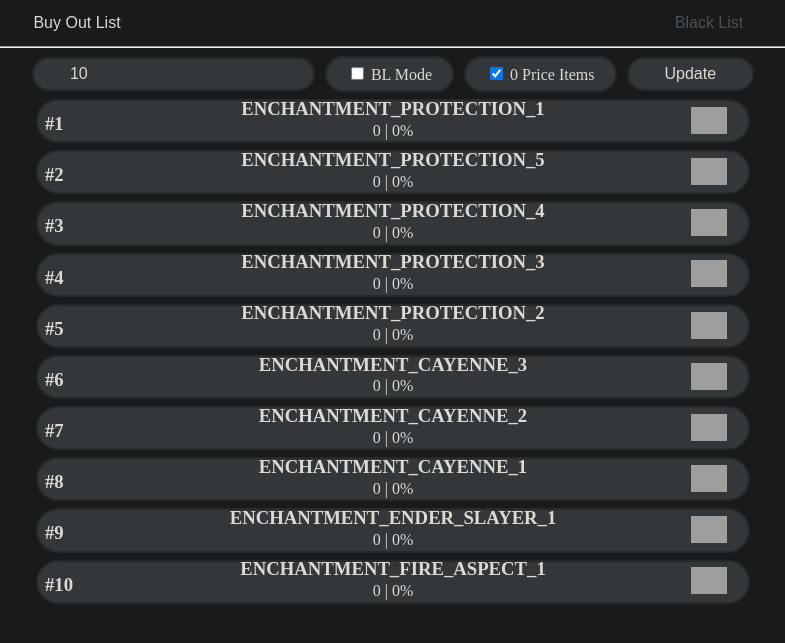
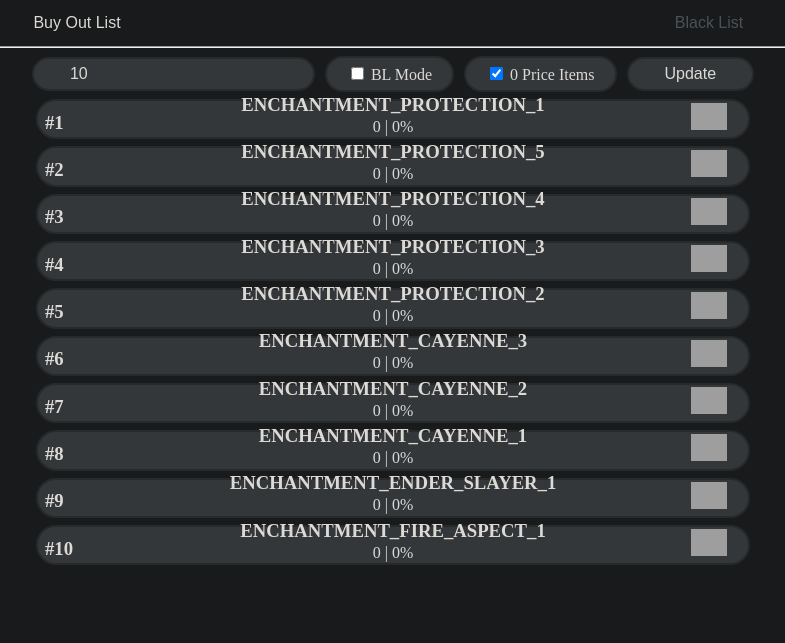
Before and after one commit to TriNitki/Buyout-Checker, a Django app: page / in a window 1280 px wide. Shown: the top 643 px of the page, without its empty margins (247-1032 px from the left). Run offline with Django 3.2, Linux system fonts and the light colour scheme; data comes from the database, SQL or seed files in the repository; both versions use the stored data as it was after the commit; data that the repository does not hold is empty; grey boxes are pictures that could not be loaded.

Commit message:
Huge CSS+HTML refactoring

```diff
--- a/buylist/static/buylist/style.css
+++ b/buylist/static/buylist/style.css
@@ -1,11 +1,12 @@
-.color_block{
+.color_block, .color_block_BL{
     border: 2px #262a2b solid;
     border-radius: 25px;
     background: rgb(51, 55, 58);
     width: 710px;
     margin: 7px auto;
+    position: relative;
 }
-.color_block h3, .color_block p{
+.color_block h3, .color_block p, .color_block_BL h3, .color_block_BL p{
     text-align: center;
     margin-top: 0.1em;
     margin-bottom: 0.1em;
@@ -22,13 +23,13 @@
 body {
     background: rgb(24, 26, 27);
 }
-.number h3{
+.number{
     display: flex;
-    position: relative;
-    top: 32px; left: 0px;
+    position: absolute;
+    top: 9px;
     margin-top: -20px;
 }
-.picture img{
+.picture{
     display: flex;
     position: relative;
     top: 38px; left: 92%;
--- a/buylist/templates/buylist/index.html
+++ b/buylist/templates/buylist/index.html
@@ -25,8 +25,8 @@
     <div id='box'>
         {% for product in products %}
             <div class="color_block" onclick="addToBL('{{ product.name }}')">
-                <div class="number"><h3>#{{forloop.counter}}</h3></div>
-                <div class="picture"><img src="{{ product.image_url }}"></div>
+                <img class="picture" src="{{ product.image_url }}">
+                <h3 class="number">#{{forloop.counter}}</h3>
                 <h3>{{ product.name }}</h3>
                 <p>{{ product.price }} | {{ product.accuracy }}</p>
             </div>
@@ -111,7 +111,7 @@
         if (shownList.length > 0){
             shownList.map(info=>{
                 number++;
-                box.innerHTML += `<div class="${itemClass}" onclick="addToBL('${info['name']}')""><div class="number"><h3>#${number}</h3></div><div class="picture"><img src="${info['image_url']}"></div><h3>${info['name']}</h3><p>${info['price']} | ${info['accuracy']}</p></div>`
+                box.innerHTML += `<div class="${itemClass}" onclick="addToBL('${info['name']}')"><img class="picture" src="${info['image_url']}"><h3 class="number">#${number}</h3><h3>${info['name']}</h3><p>${info['price']} | ${info['accuracy']}</p></div>`
             })
         } else {
             box.innerHTML = `<div class="color_block"><h3>No results found...</h3></div>`
```
Also changed, not shown: buylist/templates/buylist/black_list.html (+6 -9 lines), db.sqlite3.
